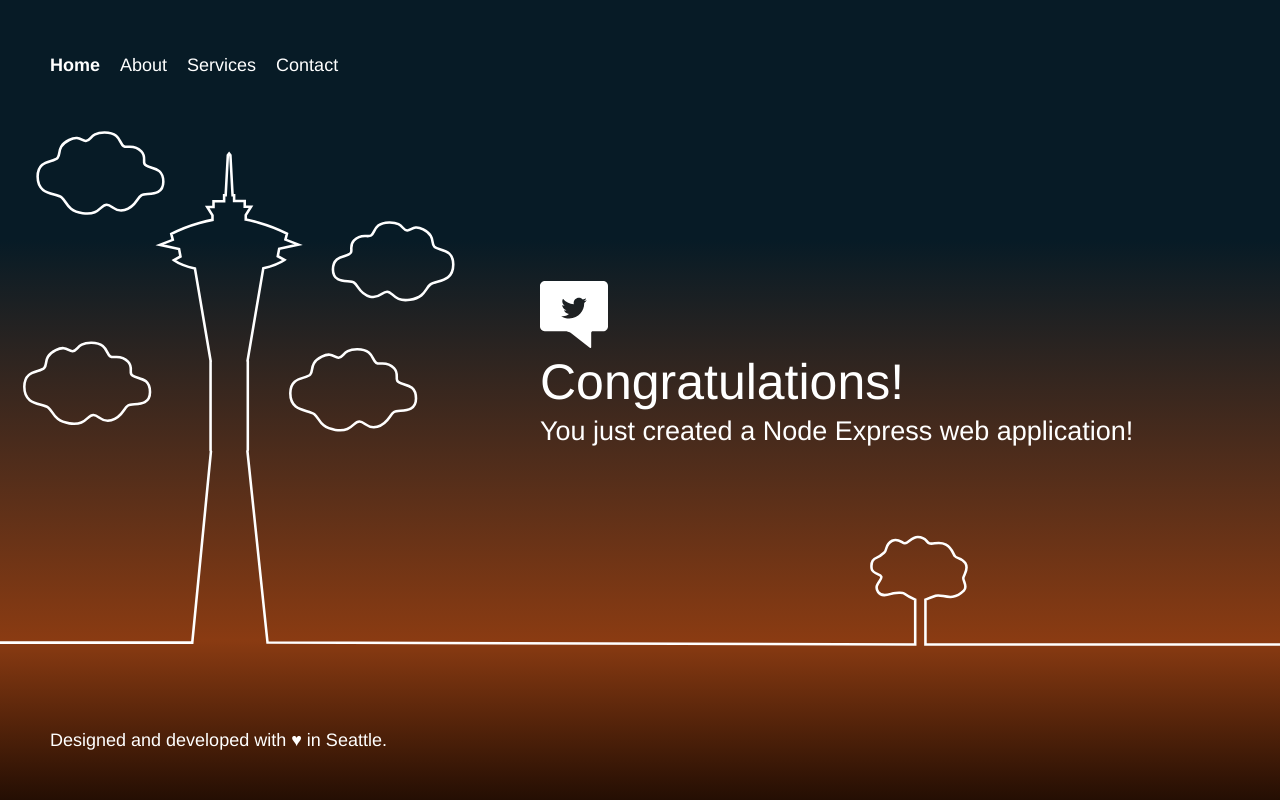
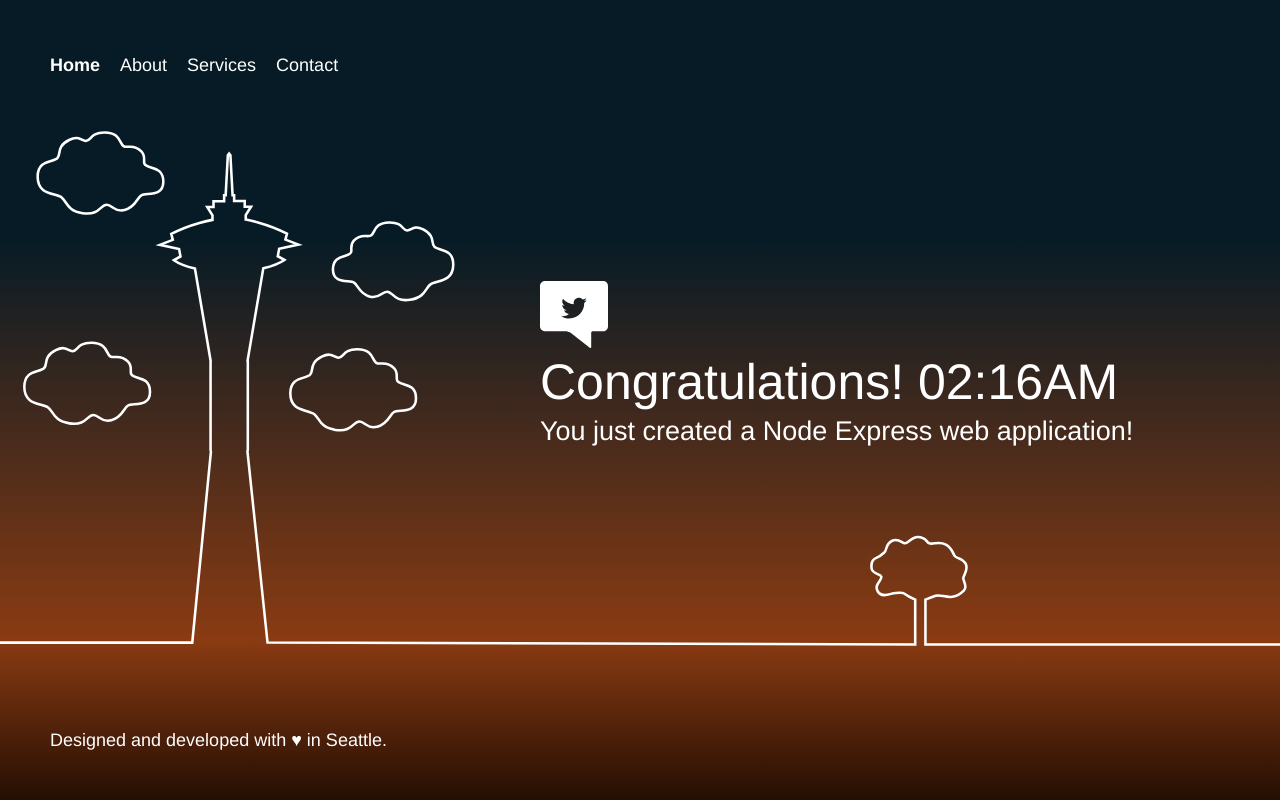
Before and after one commit to AnupamKhosla/musicsheets7, a website: page public/index.html in a window 1280 px wide. Drawn offline with Linux system fonts and the light colour scheme.

Commit message:
debugging

```diff
--- a/public/index.html
+++ b/public/index.html
@@ -58,7 +58,7 @@
         <div class="message">
             <a class="twitter-link" href="https://twitter.com/home/?status=I%20created%20a%20project%20with%20AWS%20CodeStar!%20%23AWS%20%23AWSCodeStar%20https%3A%2F%2Faws.amazon.com%2Fcodestar"><img src="img/tweet.svg" /></a>
             <div class="text">
-                <h1>Congratulations!</h1>
+                <h1>Congratulations! 02:16AM</h1>
                 <h2>You just created a Node Express web application!</h2>
             </div>
         </div>
--- a/server.js
+++ b/server.js
@@ -9,7 +9,7 @@ import path from 'node:path';
 import cors from "cors";
 import "./loadEnvironment.mjs";
 import "express-async-errors";
-//import db from "./db/conn.mjs";
+import db from "./db/conn.mjs";
 
 
 
```
